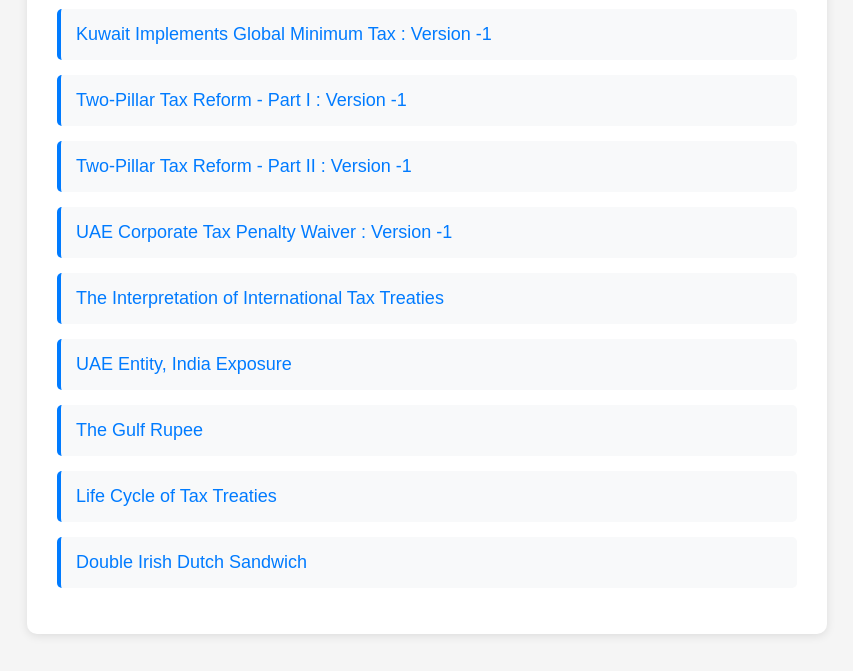
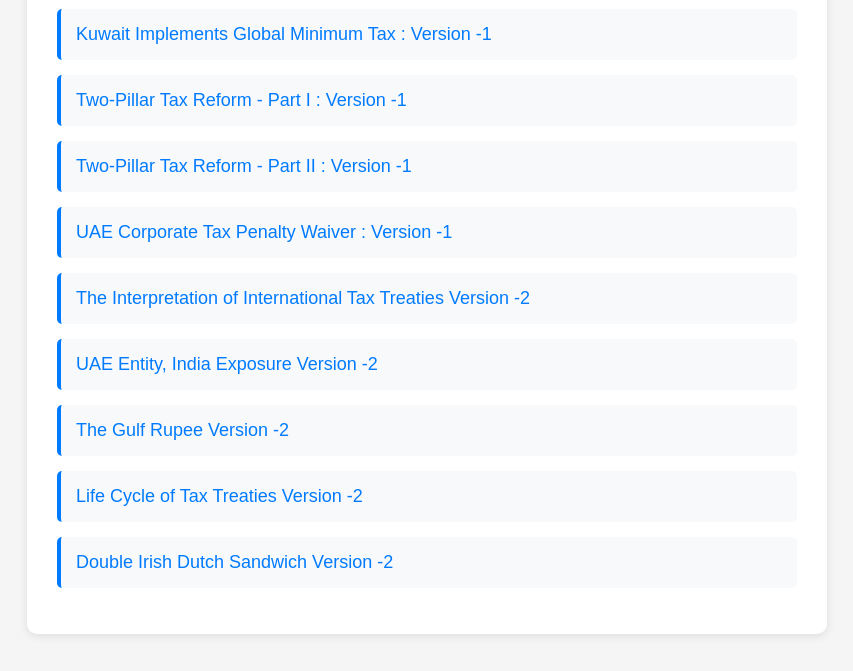
Before and after one commit to shailabhfinteger/TestBlogs, a plain HTML site: page index.html in a window 1280 px wide. Shown: the part 129-800 px from the top of the page, without its empty margins (213-1066 px from the left). Drawn offline with Linux system fonts and the light colour scheme.

Commit message:
added versions for the files

```diff
--- a/index.html
+++ b/index.html
@@ -54,11 +54,11 @@
             <li><a href="Blog2/two-pillar-tax-reform-part1.html">Two-Pillar Tax Reform - Part I : Version -1</a></li>
             <li><a href="Blog3/two-pillar-tax-reform-part2.html">Two-Pillar Tax Reform - Part II : Version -1</a></li>
             <li><a href="Blog4/uae-corporate-tax-penalty-waiver.html">UAE Corporate Tax Penalty Waiver : Version -1</a></li>
-            <li><a href="blog5/The Interpretation of International Tax Treaties.html">The Interpretation of International Tax Treaties</a></li>
-            <li><a href="blog6/UAE Entity, India Exposure.html">UAE Entity, India Exposure</a></li>
-            <li><a href="blog7/The Gulf Rupee.html">The Gulf Rupee</a></li>
-            <li><a href="blog8/Life Cycle of Tax Treaties.html">Life Cycle of Tax Treaties</a></li>
-            <li><a href="blog9/Double Irish Dutch Sandwich-Blog-9.html">Double Irish Dutch Sandwich</a></li>
+            <li><a href="blog5/The Interpretation of International Tax Treaties.html">The Interpretation of International Tax Treaties Version -2</a></li>
+            <li><a href="blog6/UAE Entity, India Exposure.html">UAE Entity, India Exposure Version -2</a></li>
+            <li><a href="blog7/The Gulf Rupee.html">The Gulf Rupee Version -2</a></li>
+            <li><a href="blog8/Life Cycle of Tax Treaties.html">Life Cycle of Tax Treaties Version -2</a></li>
+            <li><a href="blog9/Double Irish Dutch Sandwich-Blog-9.html">Double Irish Dutch Sandwich Version -2</a></li>
         </ul>
     </div>
 </body>
```
